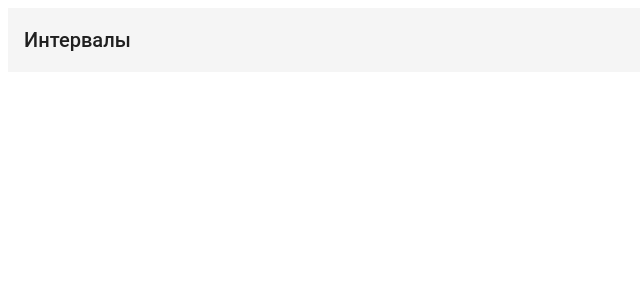
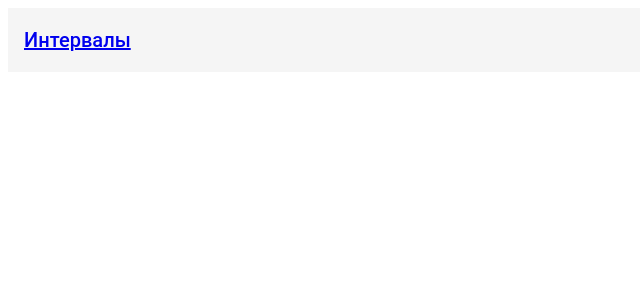
Before and after one commit to admitrievsky/solfeo, an Angular app: page / in a window 1280 px wide. Shown: the top 300 px of the page, without its empty margins (0-640 px from the left). Built offline with nearby package versions, Linux system fonts and the light colour scheme.

Commit message:
Intervals module stub

```diff
--- a/src/app/app-routing.module.ts
+++ b/src/app/app-routing.module.ts
@@ -1,9 +1,11 @@
 import { NgModule } from '@angular/core';
 import { Routes, RouterModule } from '@angular/router';
 import { MenuComponent } from './components/menu/menu.component';
+import { IntervalsComponent } from './modules/intervals/components/intervals/intervals.component';
 
 const routes: Routes = [
   { path: '', component: MenuComponent },
+  { path: 'intervals', component: IntervalsComponent },
 ];
 
 @NgModule({
--- a/src/app/app.module.ts
+++ b/src/app/app.module.ts
@@ -6,6 +6,7 @@ import { AppComponent } from './components/app/app.component';
 import { MenuComponent } from './components/menu/menu.component';
 
 import {MatToolbarModule} from '@angular/material/toolbar';
+import { IntervalsModule } from './modules/intervals/intervals.module';
 
 @NgModule({
   declarations: [
@@ -15,7 +16,8 @@ import {MatToolbarModule} from '@angular/material/toolbar';
   imports: [
     BrowserModule,
     AppRoutingModule,
-    MatToolbarModule
+    MatToolbarModule,
+    IntervalsModule
   ],
   providers: [],
   bootstrap: [AppComponent]
--- a/src/app/components/menu/menu.component.html
+++ b/src/app/components/menu/menu.component.html
@@ -1,5 +1,5 @@
 <mat-toolbar>
   <mat-toolbar-row>
-    <span>Интервалы</span>
+    <span><a [routerLink]="['intervals']">Интервалы</a></span>
   </mat-toolbar-row>
 </mat-toolbar>
--- /dev/null
+++ b/src/app/modules/intervals/components/intervals/intervals.component.html
@@ -0,0 +1 @@
+<app-quiz></app-quiz>
--- /dev/null
+++ b/src/app/modules/intervals/components/intervals/intervals.component.ts
@@ -0,0 +1,14 @@
+import { Component, OnInit } from '@angular/core';
+
+@Component({
+  selector: 'app-intervals',
+  templateUrl: './intervals.component.html',
+})
+export class IntervalsComponent implements OnInit {
+
+  constructor() { }
+
+  ngOnInit() {
+  }
+
+}
--- /dev/null
+++ b/src/app/modules/quiz/components/quiz/quiz.component.html
@@ -0,0 +1,3 @@
+<p>
+  quiz works!
+</p>
--- /dev/null
+++ b/src/app/modules/quiz/components/quiz/quiz.component.ts
@@ -0,0 +1,14 @@
+import { Component, OnInit } from '@angular/core';
+
+@Component({
+  selector: 'app-quiz',
+  templateUrl: './quiz.component.html',
+})
+export class QuizComponent implements OnInit {
+
+  constructor() { }
+
+  ngOnInit() {
+  }
+
+}
```
Also changed, not shown: src/app/modules/intervals/intervals.module.ts (added, +14 -0 lines), src/app/modules/quiz/quiz.module.ts (added, +12 -0 lines).
